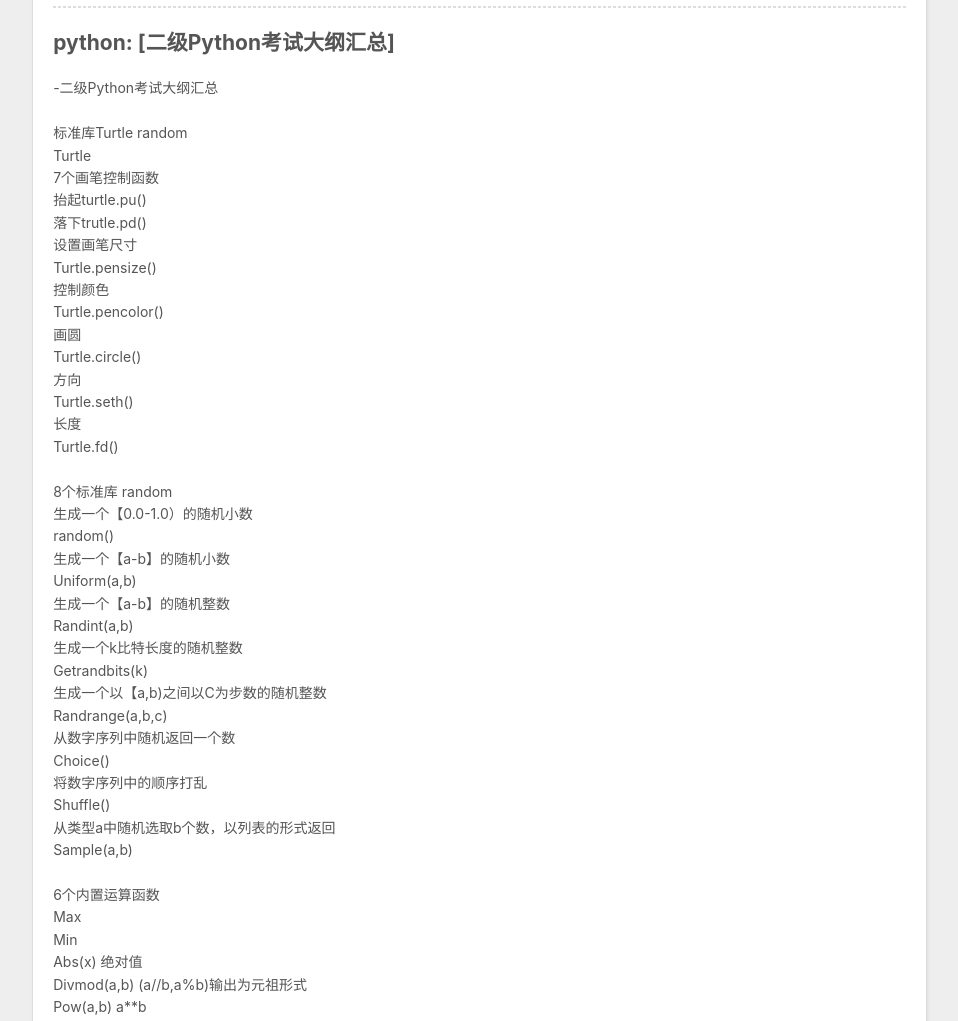
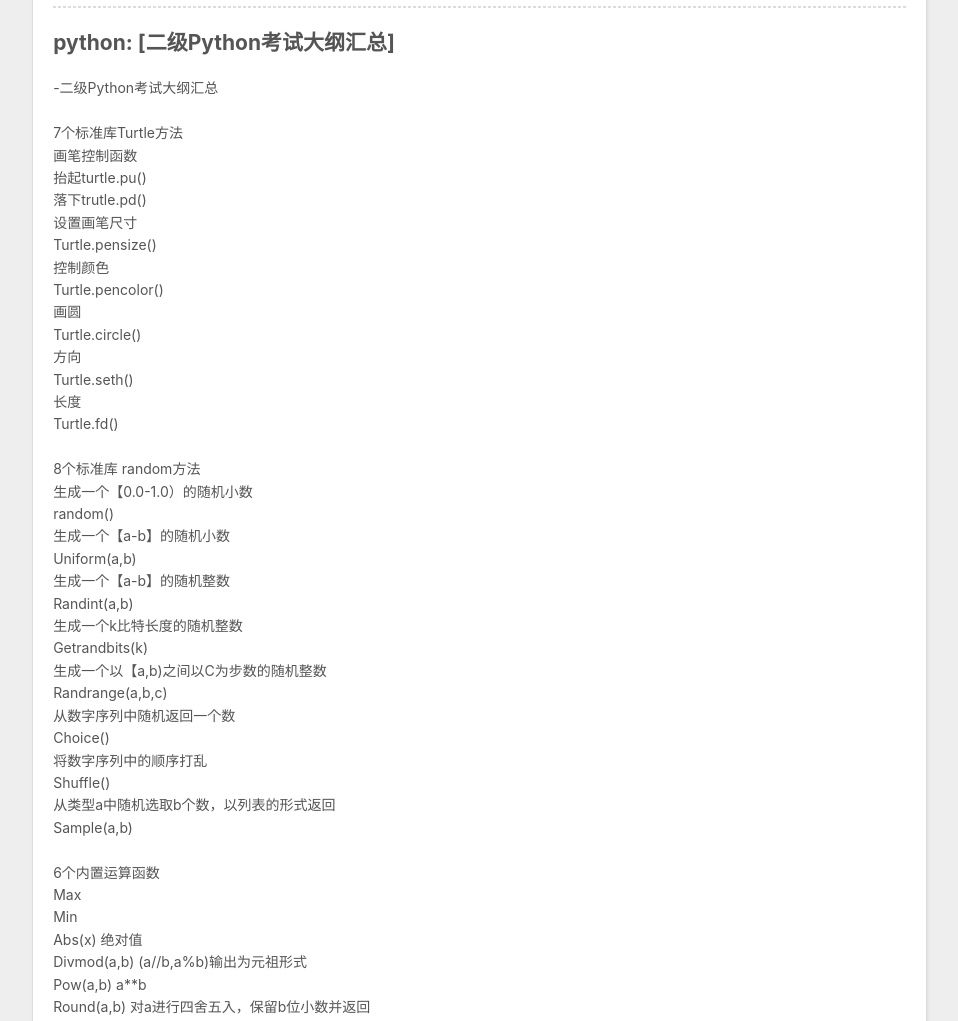
Before and after one commit to luoyushen939512/luoyushen939512.github.io, a plain HTML site: page 2019/07/16/lys的博客/index.html in a window 1280 px wide. Shown: the part 720-1741 px from the top of the page, without its empty margins (8-966 px from the left). Drawn offline with nearby package versions, Linux system fonts and the light colour scheme.

Commit message:
Site updated: 2019-07-16 22:05:48

```diff
--- a/2019/07/16/lys的博客/index.html
+++ b/2019/07/16/lys的博客/index.html
@@ -14,7 +14,7 @@
 <meta property="og:site_name" content="Hexo">
 <meta property="og:description" content="记录 2019-07-16 11:41:05个人的第一个博客date: 2019-07-16 11:41:05  categories:  python c++   python: [二级Python考试大纲汇总]    -二级Python考试大纲汇总">
 <meta property="og:locale" content="default">
-<meta property="og:updated_time" content="2019-07-16T13:44:38.552Z">
+<meta property="og:updated_time" content="2019-07-16T13:51:45.719Z">
 <meta name="twitter:card" content="summary">
 <meta name="twitter:title" content="lys的博客">
 <meta name="twitter:description" content="记录 2019-07-16 11:41:05个人的第一个博客date: 2019-07-16 11:41:05  categories:  python c++   python: [二级Python考试大纲汇总]    -二级Python考试大纲汇总">
@@ -97,8 +97,8 @@
 <hr>
 <h2 id="python-二级Python考试大纲汇总"><a href="#python-二级Python考试大纲汇总" class="headerlink" title="python: [二级Python考试大纲汇总]    "></a>python: [二级Python考试大纲汇总]    </h2><p>-二级Python考试大纲汇总</p>
 <a id="more"></a>
-<p>标准库Turtle random<br>Turtle<br>7个画笔控制函数<br>抬起turtle.pu()<br>落下trutle.pd()<br>设置画笔尺寸<br>Turtle.pensize()<br>控制颜色<br>Turtle.pencolor()<br>画圆<br>Turtle.circle()<br>方向<br>Turtle.seth()<br>长度<br>Turtle.fd()</p>
-<p>8个标准库 random<br>生成一个【0.0-1.0）的随机小数<br>random()<br>生成一个【a-b】的随机小数<br>Uniform(a,b)<br>生成一个【a-b】的随机整数<br>Randint(a,b)<br>生成一个k比特长度的随机整数<br>Getrandbits(k)<br>生成一个以【a,b)之间以C为步数的随机整数<br>Randrange(a,b,c)<br>从数字序列中随机返回一个数<br>Choice()<br>将数字序列中的顺序打乱<br>Shuffle()<br>从类型a中随机选取b个数，以列表的形式返回<br>Sample(a,b)</p>
+<p>7个标准库Turtle方法<br>画笔控制函数<br>抬起turtle.pu()<br>落下trutle.pd()<br>设置画笔尺寸<br>Turtle.pensize()<br>控制颜色<br>Turtle.pencolor()<br>画圆<br>Turtle.circle()<br>方向<br>Turtle.seth()<br>长度<br>Turtle.fd()</p>
+<p>8个标准库 random方法<br>生成一个【0.0-1.0）的随机小数<br>random()<br>生成一个【a-b】的随机小数<br>Uniform(a,b)<br>生成一个【a-b】的随机整数<br>Randint(a,b)<br>生成一个k比特长度的随机整数<br>Getrandbits(k)<br>生成一个以【a,b)之间以C为步数的随机整数<br>Randrange(a,b,c)<br>从数字序列中随机返回一个数<br>Choice()<br>将数字序列中的顺序打乱<br>Shuffle()<br>从类型a中随机选取b个数，以列表的形式返回<br>Sample(a,b)</p>
 <p>6个内置运算函数<br>Max<br>Min<br>Abs(x)    绝对值<br>Divmod(a,b)      (a//b,a%b)输出为元祖形式<br>Pow(a,b)   a**b<br>Round(a,b)     对a进行四舍五入，保留b位小数并返回</p>
 <p>3个内置类型转换函数<br>Int<br>Float<br>Complex(a,b)   生成一个复数，实部为a,虚部为b。a,b可以为整数，浮点数，字符串（b不能为字符串）</p>
 <p>5个常用反斜杠转义字符<br>\n表示换行<br>\表示反斜杠<br>\’表示单引号<br>\’’表示双引号<br>\t表示制表符tab</p>
@@ -114,7 +114,7 @@
 <p>3个文件内容读取方法<br>Wenj.read(size=-1)     从文件中读入整个文件内容，如果给出参数，读入前size长度的字符串或字符流<br>Wenj.readline(size=-1)   从文件中读入一行代码，如果给出参数，读入该行前size长度的字符串或字符流<br>Wenj.readlines(hint=-1)   从文件中读入所有行，以每行为元素形成一个列表如果给出参数，读入行</p>
 <p>3个文件内容写入方法<br>Wenj.write(s)      向文件写入一个文字串或字节流<br>Wenj.writelines(lines)     将一个元素全为字符串的列表写入文件<br>Wenj.seek(of)       改变当前文件操作指针的位置，of的值：0–文件开头，1–当前位置，2–文件结尾</p>
 <p>一维数据由对等关系的有序或无序数据构成，采用线性方式组织，对应于数学中的数组和集合等概念。<br>二维数据，也称表格数据，由关联关系数据构成，采用表格方式组织，对应于数学中的矩阵，常见的表格都属于二维数据。</p>
-<h2 id="一、二维数据常用的csv格式-用逗号分隔数值的存储格式"><a href="#一、二维数据常用的csv格式-用逗号分隔数值的存储格式" class="headerlink" title="一、二维数据常用的csv格式(用逗号分隔数值的存储格式)  "></a>一、二维数据常用的csv格式(用逗号分隔数值的存储格式)  </h2><p>二级C语言考试大纲</p>
+<h2 id="一、二维数据常用的csv格式-用逗号分隔数值的存储格式"><a href="#一、二维数据常用的csv格式-用逗号分隔数值的存储格式" class="headerlink" title="一、二维数据常用的csv格式(用逗号分隔数值的存储格式)  "></a>一、二维数据常用的csv格式(用逗号分隔数值的存储格式)  </h2><p>二级C++语言考试大纲</p>
 <!--more-->
 <h2 id="暂无"><a href="#暂无" class="headerlink" title="暂无"></a>暂无</h2>
 
```
Also changed, not shown: css/images/1.jpg (added), css/images/banner.jpg.
